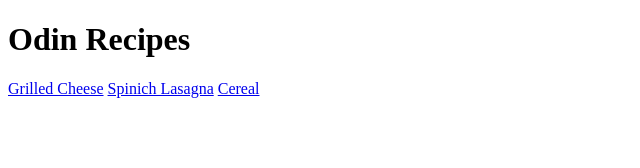
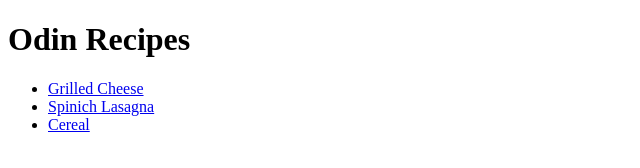
Before and after one commit to Xsovor/odin-recipes, a plain HTML site: page index.html in a window 1280 px wide. Shown: the whole page, without its empty margins (0-640 px from the left). Drawn offline with Linux system fonts and the light colour scheme.

Commit message:
updated recipe list to be in a list

```diff
--- a/index.html
+++ b/index.html
@@ -8,8 +8,10 @@
 </head>
 <body>
     <h1>Odin Recipes</h1>
-    <a href="recipes/grilled-cheese.html">Grilled Cheese</a>
-    <a href="recipes/spinich-lasagna.html">Spinich Lasagna</a>
-    <a href="recipes/cereal.html">Cereal</a>
+     <ul>
+        <li> <a href="recipes/grilled-cheese.html">Grilled Cheese</a></li>
+        <li> <a href="recipes/spinich-lasagna.html">Spinich Lasagna</a></li>
+        <li> <a href="recipes/cereal.html">Cereal</a></li>
+     </ul>
 </body>
 </html>
```
